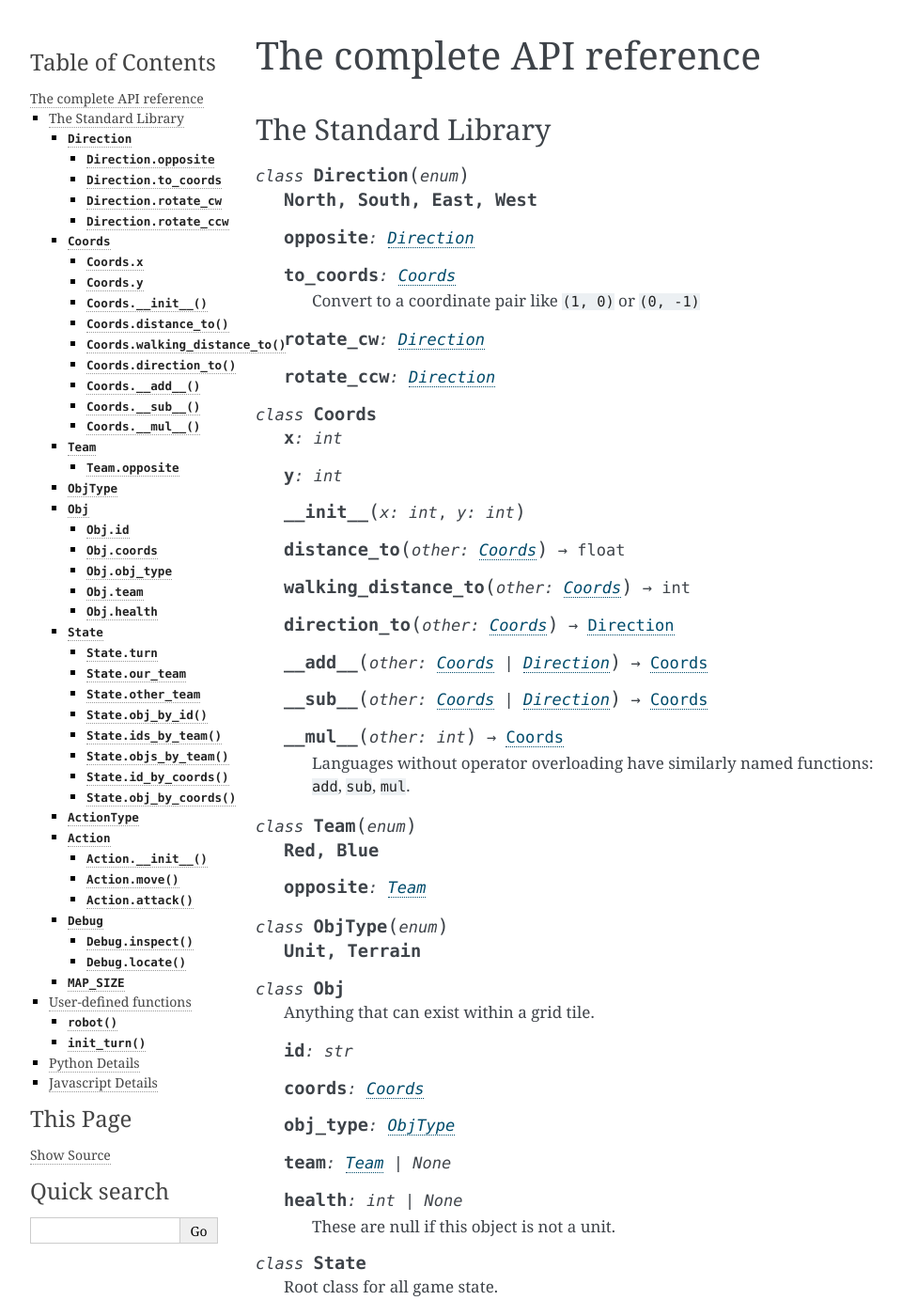
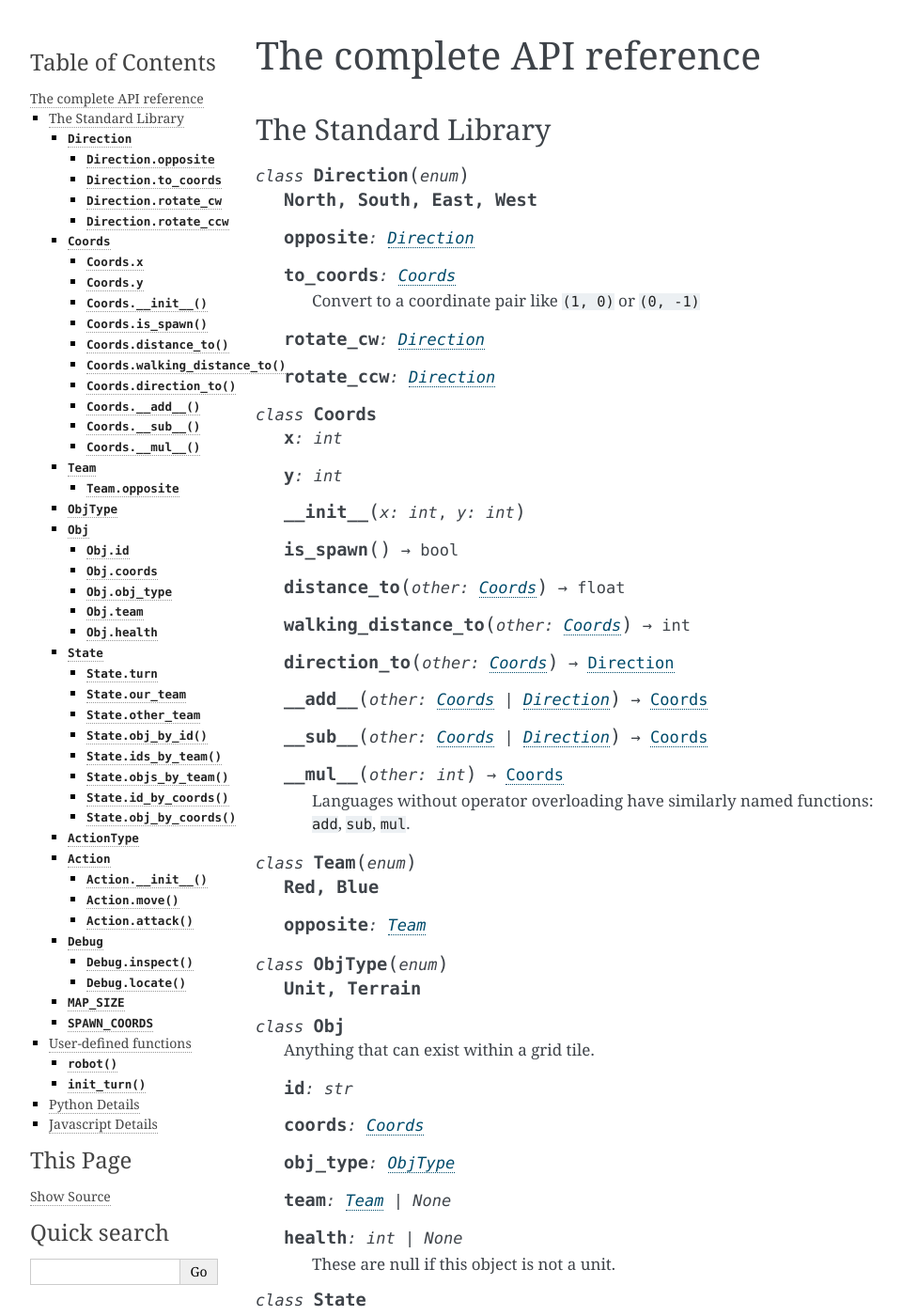
Before and after one commit to robot-rumble/docs, a Sphinx documentation site: the page built from source/api.rst, in a window 1280 px wide and 1400 px high. Shown: the whole window at 94% size, without its empty margins (148-1108 px from the left). Built offline with Sphinx 7.4.7, drawn with Linux system fonts in a browser that asks for light colours; some of the changed text lies outside the part shown.

Commit message:
Add is_spawn

```diff
--- a/source/api.rst
+++ b/source/api.rst
@@ -28,6 +28,7 @@ The Standard Library
 
     .. method:: __init__(x: int, y: int)
 
+    .. method:: is_spawn() -> bool
     .. method:: distance_to(other: Coords) -> float
     .. method:: walking_distance_to(other: Coords) -> int
     .. method:: direction_to(other: Coords) -> Direction
@@ -112,6 +113,9 @@ The Standard Library
 .. data:: MAP_SIZE
     :type: int
 
+.. data:: SPAWN_COORDS
+    :type: List[Coords]
+
 User-defined functions
 ----------------------
 
```
